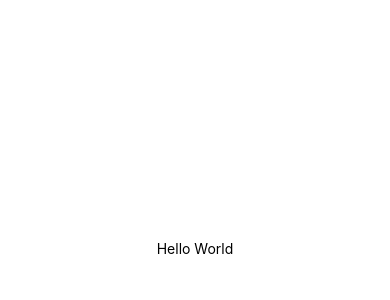
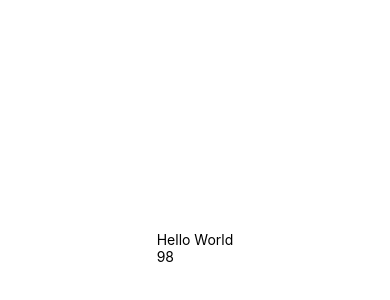
Before and after one commit to SamuelOkoroShow/1980TK, a React Native app: screen / in a window 390 px wide. Shown: the part 174-474 px from the top of the page. Built offline with nearby package versions, Linux system fonts and the light colour scheme.

Commit message:
Global state connected

```diff
--- a/App.js
+++ b/App.js
@@ -2,13 +2,20 @@
 import React from 'react';
 import { StyleSheet, Text, View } from 'react-native';
 import Map from './app/map'
+import { Provider } from 'react-redux';
+import { createStore } from 'redux';
+import gameReducer from "./gameReducer"
+
+const store = createStore(gameReducer);
 
 export default function App() {
   return (
+    <Provider store={store}>
     <View style={styles.container}>
       <Map />
       <StatusBar style="auto" />
     </View>
+    </Provider>
   );
 }
 
--- a/app/map.js
+++ b/app/map.js
@@ -1,11 +1,20 @@
 import React from 'react';
 import {View, TouchableOpacity, Text} from 'react-native'
+import { connect } from 'react-redux';
+
 const map = (props) => {
   return (
     <View stlye = {{flex:1}}>
+
     <Text>Hello World</Text>
+    <Text>{props.game.day}</Text>
     </View>
   )
 }
 
-export default map;
+const mapStateToProps = (state) => {
+  const { game } = state
+  return { game }
+};
+
+export default connect(mapStateToProps)(map);
--- a/gameReducer.js
+++ b/gameReducer.js
@@ -1,6 +1,7 @@
 import { combineReducers } from 'redux';
 
 const INITIAL_STATE = {
+  day: 98,
  city: {
   name: "Outlands",
   hasStore: true,
@@ -17,5 +18,5 @@
 };
 
 export default combineReducers({
-  friends: friendsReducer
+  game: gameReducer
 });
```
Also changed, not shown: 1 other file (tests, documents, lock files or other folders).
